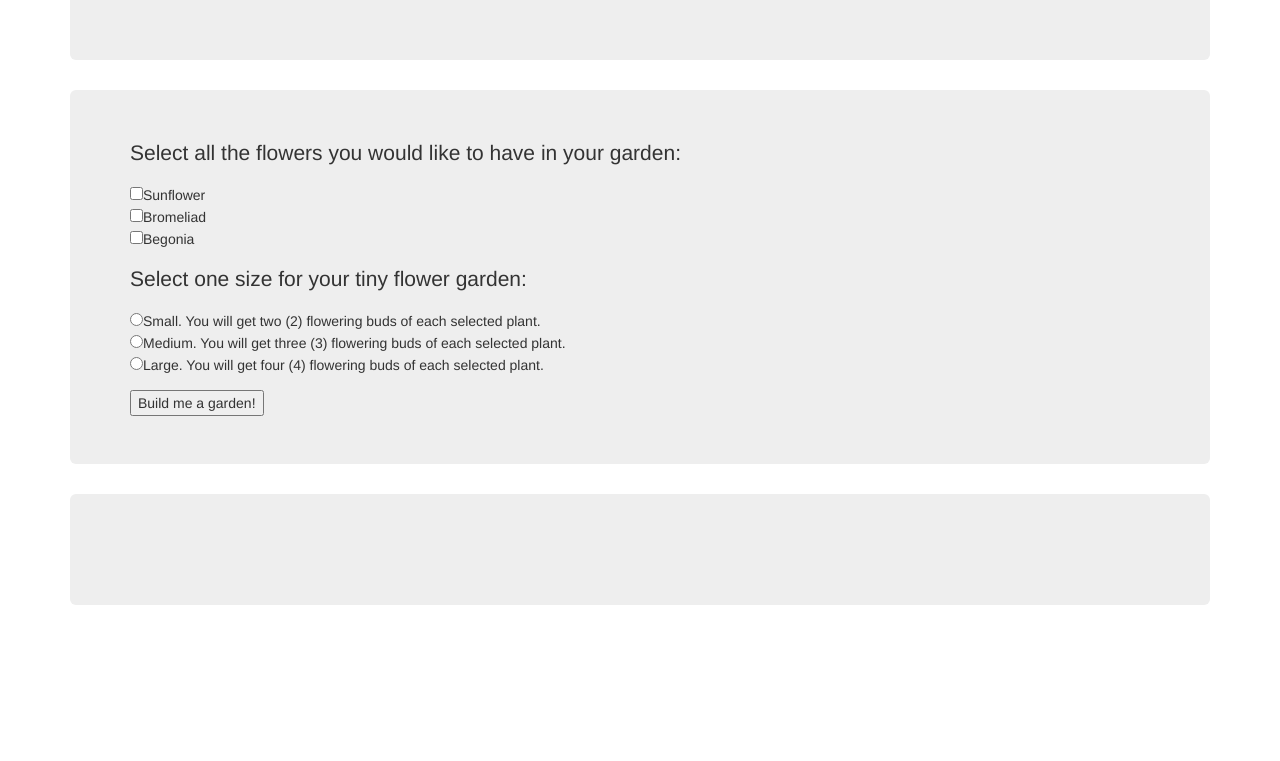
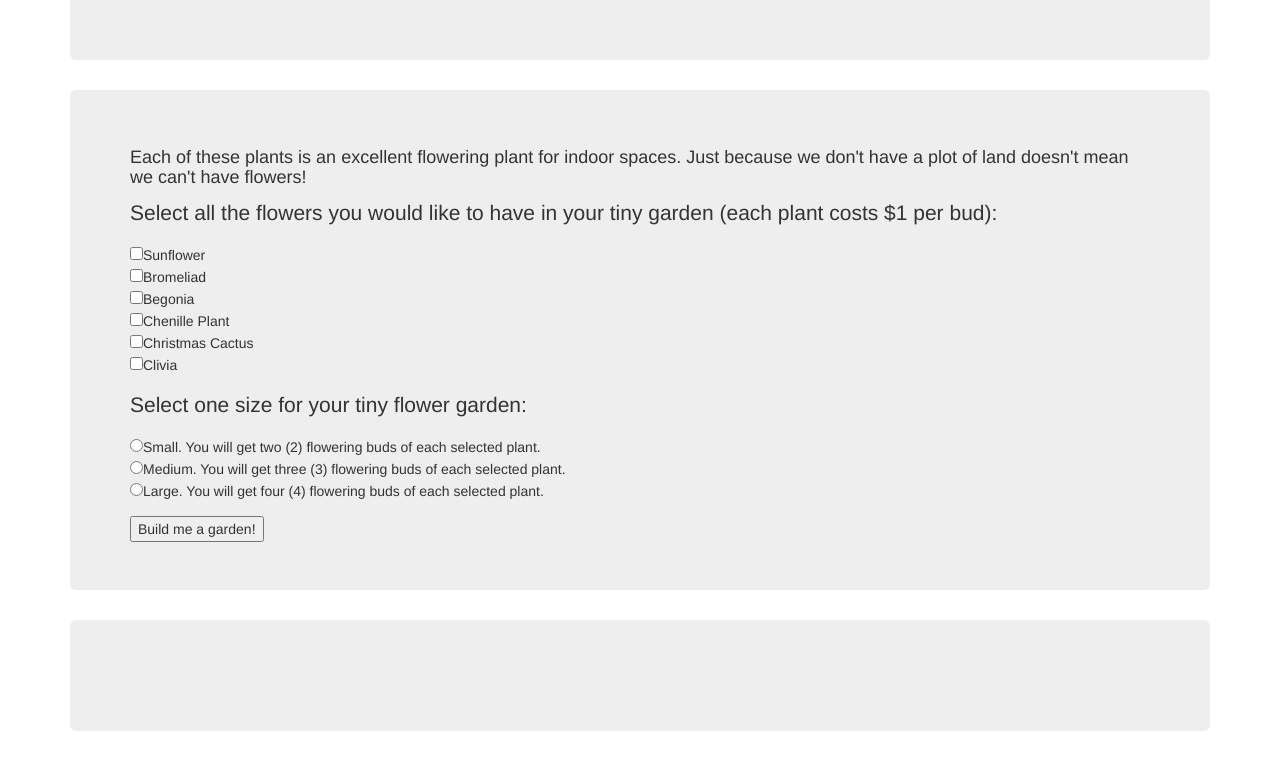
Before and after one commit to azulejx/flower-garden-winner, a plain HTML site: page index.html in a window 1280 px wide. Shown: the part 180-941 px from the top of the page. Before the commit the page ends 815 px from the top, so only its background shows below. Drawn offline with nearby package versions, Linux system fonts and the light colour scheme.

Commit message:
add more flower options and comment to results

```diff
--- a/index.html
+++ b/index.html
@@ -2,7 +2,6 @@
   <head>
     <meta charset="utf-8">
     <link rel="stylesheet" href="https://maxcdn.bootstrapcdn.com/bootstrap/3.3.7/css/bootstrap.min.css" integrity="sha384-BVYiiSIFeK1dGmJRAkycuHAHRg32OmUcww7on3RYdg4Va+PmSTsz/K68vbdEjh4u" crossorigin="anonymous">
-    <link href="https://fonts.googleapis.com/css?family=Pacifico|Quicksand" rel="stylesheet">
     <link rel="stylesheet" href="css/styles.css">
     <script src="js/jquery-3.3.1.js"></script>
     <script src="js/scripts.js"></script>
@@ -15,12 +14,16 @@
         <p>A flower garden for your apartment</p>
       </div>
       <div class="jumbotron" id="orderForm">
+        <h4>Each of these plants is an excellent flowering plant for indoor spaces. Just because we don't have a plot of land doesn't mean we can't have flowers!</h4>
         <form id="flowers">
           <div class="form-group">
-            <p>Select all the flowers you would like to have in your garden:</p>
+            <p>Select all the flowers you would like to have in your tiny garden (each plant costs $1 per bud):</p>
             <input type="checkbox" name="flowers" value="Sunflower">Sunflower<br>
             <input type="checkbox" name="flowers" value="Bromeliad">Bromeliad<br>
             <input type="checkbox" name="flowers" value="Begonia">Begonia<br>
+            <input type="checkbox" name="flowers" value="Chenille">Chenille Plant<br>
+            <input type="checkbox" name="flowers" value="Christmas">Christmas Cactus<br>
+            <input type="checkbox" name="flowers" value="Clivia">Clivia<br>
           </div>
         </form>
         <form id="size">
--- a/js/scripts.js
+++ b/js/scripts.js
@@ -19,7 +19,7 @@ Order.prototype.price = function(){
     total *= 4;
   }
   return total;
-}
+};
 
 
 
@@ -37,6 +37,6 @@ $(document).ready(function(){
 
     var orderTotal = newOrder.price();
 
-    $("#final-order").append("Your order total is $" + orderTotal);
+    $("#final-order").append("Your order total is $" + orderTotal + ". Not too bad for a garden!");
   });
 });
```
